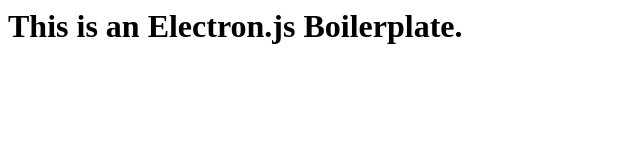
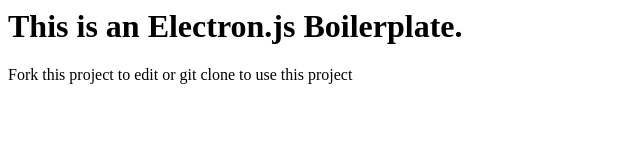
Before and after one commit to salnetx/electron-boilerplate, an Electron app: page index.html in a window 1280 px wide. Shown: the whole page, without its empty margins (0-640 px from the left). Drawn offline with Linux system fonts and the light colour scheme.

Commit message:
added a small instruction

```diff
--- a/index.html
+++ b/index.html
@@ -4,5 +4,6 @@
 </head>
 <body>
     <h1>This is an Electron.js Boilerplate.</h1>
+    <p>Fork this project to edit or git clone to use this project</p>
 </body>
 </html>
```
